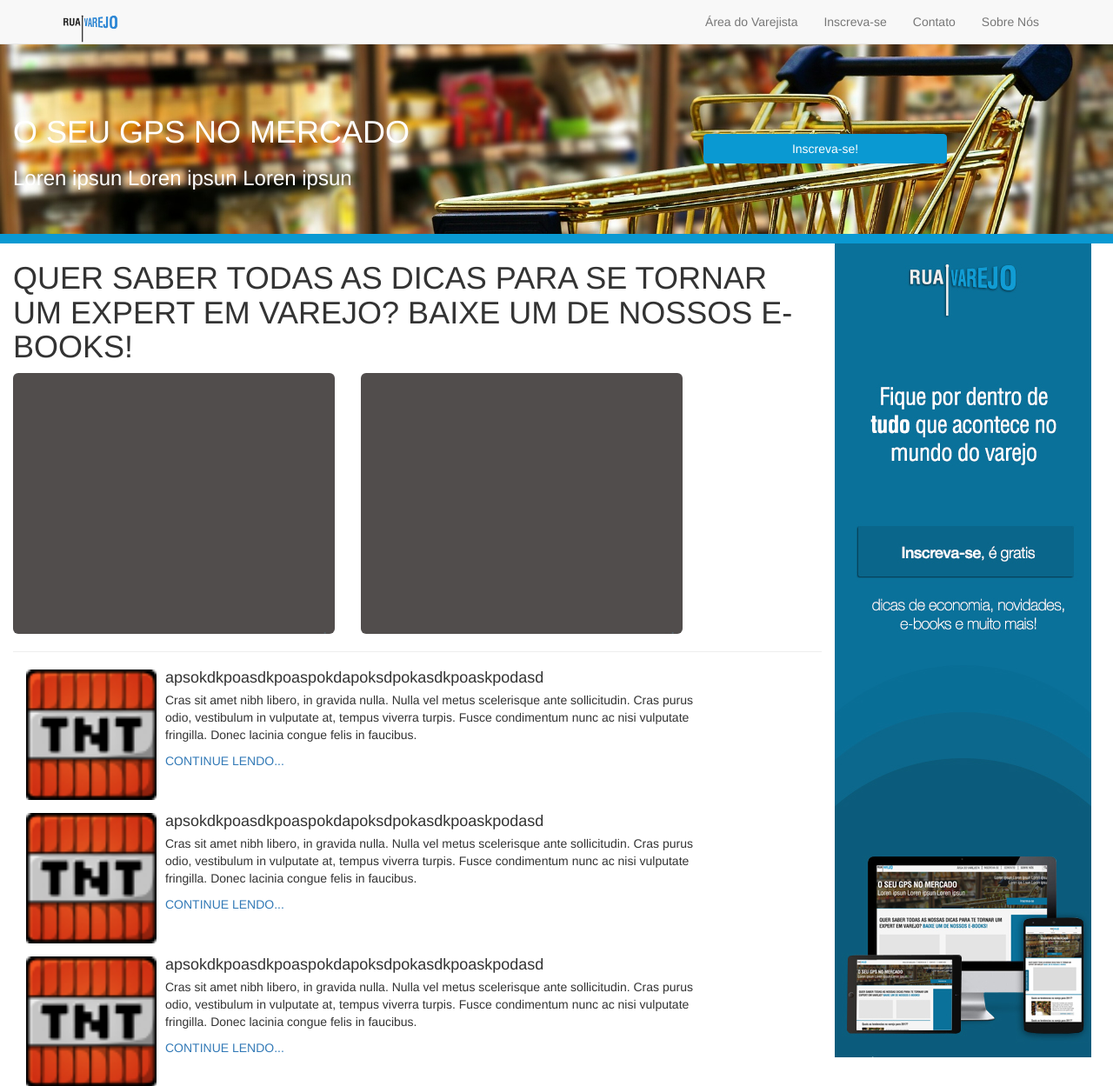
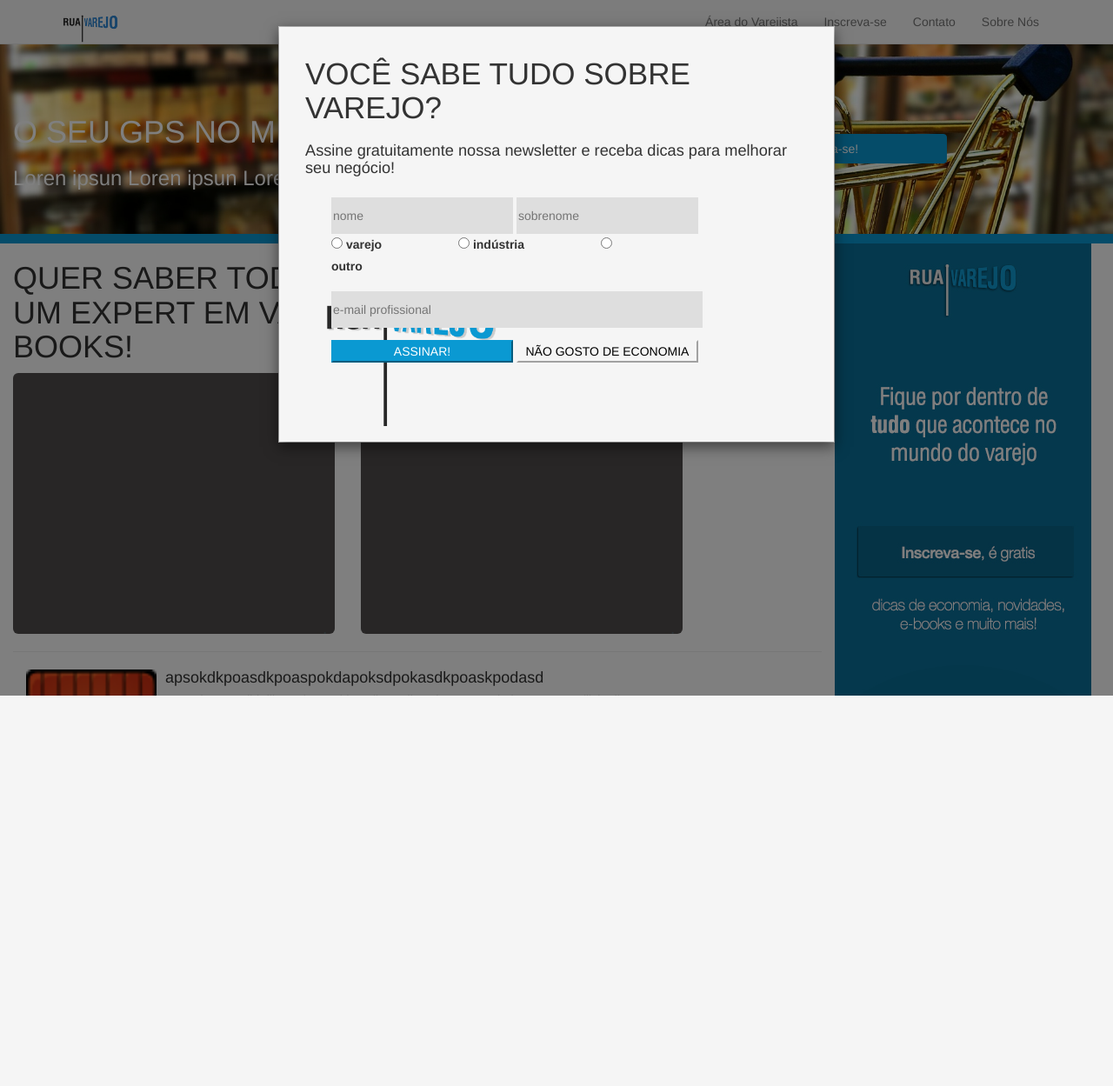
Before and after one commit to GamaEmMim/ruaVarejo, a PHP site: page / in a window 1280 px wide. Shown: the top 1249 px of the page at 87% size. After the commit the page ends 800 px from the top, so only its background shows below. Run offline with PHP 8.4, Linux system fonts and the light colour scheme.

Commit message:
Modificações no site

```diff
--- a/components/import.html
+++ b/components/import.html
@@ -4,6 +4,7 @@
 <script src="/bower_components/jquery/dist/jquery.min.js"></script>
 <!-- Include all compiled plugins (below), or include individual files as needed -->
 <script src="/bower_components/bootstrap/dist/js/bootstrap.min.js"></script>
+<script src="/js/global.js"></script>
 <script>
   (function(i,s,o,g,r,a,m){i['GoogleAnalyticsObject']=r;i[r]=i[r]||function(){
   (i[r].q=i[r].q||[]).push(arguments)},i[r].l=1*new Date();a=s.createElement(o),
--- a/components/navigator.html
+++ b/components/navigator.html
@@ -20,7 +20,7 @@
                     <a href="/varejista.php">Área do Varejista</a>
                 </li>
                 <li>
-                    <a href="#">Inscreva-se</a>
+                    <a class="signUpModal" href="#">Inscreva-se</a>
                 </li>
                 <li>
                     <a href="/contato.php">Contato</a>
--- /dev/null
+++ b/components/signup_modal.html
@@ -0,0 +1,43 @@
+<!-- Modal -->
+<div id="signUpModal" class="modal fade" data-backdrop="static" role="dialog">
+  <div class="modal-dialog">
+    <!-- Modal content-->
+    <div class="modal-content">
+      <div class="modal-body">
+        <div class="container-fluid">
+            <h1>VOCÊ SABE TUDO SOBRE VAREJO?</h1>
+            <h2>Assine gratuitamente nossa newsletter e receba dicas para melhorar<br/>seu negócio!</h2>
+            <div class="container-fluid" style="min-height: 20em;">
+              <img class="logoPopup" src="/images/logo_popup.png">
+              <div class="col-md-10">
+                <form class="leadSignUp">
+                  <div>
+                    <input type="text" name="name" id="name" placeholder="nome">
+                    <input type="text" name="lastName" id="lastName" placeholder="sobrenome">
+                  </div>
+                  <div>
+                  <div class="radioButtonOptions" value="">
+                    <input type="radio" name="tipoComercio" value="VAREJO">
+                    <label for="varejo">varejo</label>
+                    <input type="radio" name="tipoComercio" value="INDUSTRIA">
+                    <label for="industria">indústria</label>
+                    <input type="radio" name="tipoComercio" value="OUTRO">
+                    <label for="outro">outro</label>
+                  </div>
+                  <div>
+                    <input type="email" name="email" id="email" placeholder="e-mail profissional">
+                  </div>
+                  <div>
+                    <input type="submit" value="ASSINAR!">
+                    <button class="closeModal" target="signUpModal">NÃO GOSTO DE ECONOMIA</button>
+                  </div>
+                  </div>
+                </form>
+              </div>
+            </div>
+        </div>
+      </div>
+    </div>
+
+  </div>
+</div>
--- a/contato.php
+++ b/contato.php
@@ -9,6 +9,7 @@
     <title><?=WEBSITE_TITLE?>Varejista</title>
     <?php require(__DIR__."/components/import.html") ?>
     <link rel="stylesheet" type="text/css" href="/css/contato.css">
+    <script src="/js/contato.js"></script>
   </head>
   <body>
     <?php require(__DIR__."/components/navigator.html"); ?>
--- a/css/global.css
+++ b/css/global.css
@@ -2,6 +2,53 @@ input[type="button"], input[type="submit"]{
 	color: #FFF;
     background-color: #0A99D2;
     border-color: #0A99D2;
+}
+
+input[type="text"], input[type="email"]{
+	height: 3em;
+	background-color: #DEDEDE;
+	border: 0em;
+	margin-top: 1em;
+}
+
+.leadSignUp input[type="submit"]{
+    width: 49%;
+	margin-top: 1em;
+	color: #FFF;
+    background-color: #0A99D2;
+    border-color: #0A99D2;
+}
+
+.closeModal{
+	width: 49%;
+	margin-top: 1em;
+	color: #000;
+    background-color: #F5F5F5;
+    border-color: #F5F5F5;
+}
+
+.leadSignUp input[name="name"], input[name="lastName"]{
+	width: 49%;
+}
+
+.leadSignUp input[name="email"]{
+	width: 100%;
+}
+}
+
+.radioButtonOptions{
+	width: 100%;
+}
+
+.radioButtonOptions label{
+	margin-right: 6em;
+}
+
+.contactForm textarea{
+	width: 100%;
+	margin-top: 1em;
+	background-color: #DEDEDE;
+	height: 8em;
 }
 
 .menuBar{
--- a/css/home.css
+++ b/css/home.css
@@ -0,0 +1,31 @@
+#signUpModal .modal-dialog{
+	background-color: #F5F5F5;
+	border-radius: 0;
+	width:50%;
+}
+
+#signUpModal .modal-content{
+	background-color: #F5F5F5;
+	border-radius: 0;
+	min-height: 30em;
+	overflow-y: auto;
+}
+
+#signUpModal h1{
+	font-size: 2.5em;
+}
+
+#signUpModal h2{
+	font-size: 1.3em;
+}
+
+#signUpModal .modalForm{
+	width: 100%;
+	height: 100%;
+}
+
+#signUpModal .logoPopup{
+	position:absolute;
+	width: 15em;
+	margin-top: 18%;
+}
--- a/index.php
+++ b/index.php
@@ -9,6 +9,7 @@
     <title><?=WEBSITE_TITLE?>Inicio</title>
     <?php require(__DIR__."/components/import.html") ?>
     <link rel="stylesheet" type="text/css" href="/css/home.css">
+    <script src="/js/index.js"></script>
   </head>
   <body>
     <?php require(__DIR__."/components/navigator.html"); ?>
@@ -28,9 +29,11 @@
 
         <hr class="divisor">
 
+        <?php require(__DIR__."/components/signup_modal.html"); ?>
+
         <!-- POSTS -->
 
-          <div class="container">
+        <div class="container">
 
 
           <?php for ($i = 0; $i < 10; $i++){ ?>
@@ -50,7 +53,7 @@
 
 
 
-          </div>
+        </div>
 
       </div>
 
```
Also changed, not shown: css/contato.css (+0 -19 lines), js/contato.js (added, +44 -0 lines), js/global.js (added, +40 -0 lines), images/logo_popup.png (added), js/index.js (added), 3 other files.
